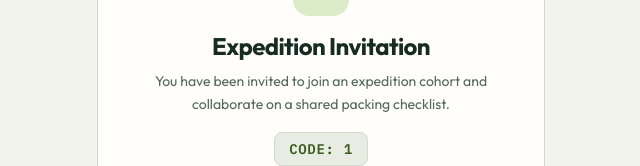
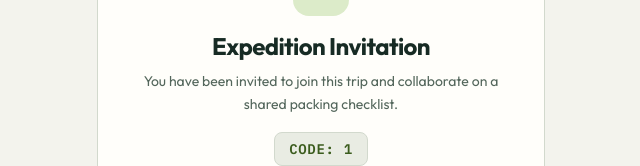
Before and after one commit to tylerbert31/cohort-3-codev, a Next.js app: page /join/1 in a window 1280 px wide. Shown: the part 249-415 px from the top of the page, without its empty margins (319-959 px from the left). Built offline with nearby package versions, Linux system fonts and the light colour scheme; no server answers.

Commit message:
fix(branding): replace legacy Cohort copy with WanderList terminology

```diff
--- a/src/app/join/[code]/join-card.tsx
+++ b/src/app/join/[code]/join-card.tsx
@@ -83,7 +83,7 @@ export default function JoinCard({ inviteCode }: JoinCardProps) {
           Expedition Invitation
         </h1>
         <p className="mt-2 text-sm text-ink-muted leading-relaxed">
-          You have been invited to join an expedition cohort and collaborate on a shared packing checklist.
+          You have been invited to join this trip and collaborate on a shared packing checklist.
         </p>
 
         <div className="mt-4 rounded-lg bg-canvas-subtle px-3.5 py-1.5 font-mono text-sm tracking-wider font-semibold text-pine-700 border border-canvas-border">
```
